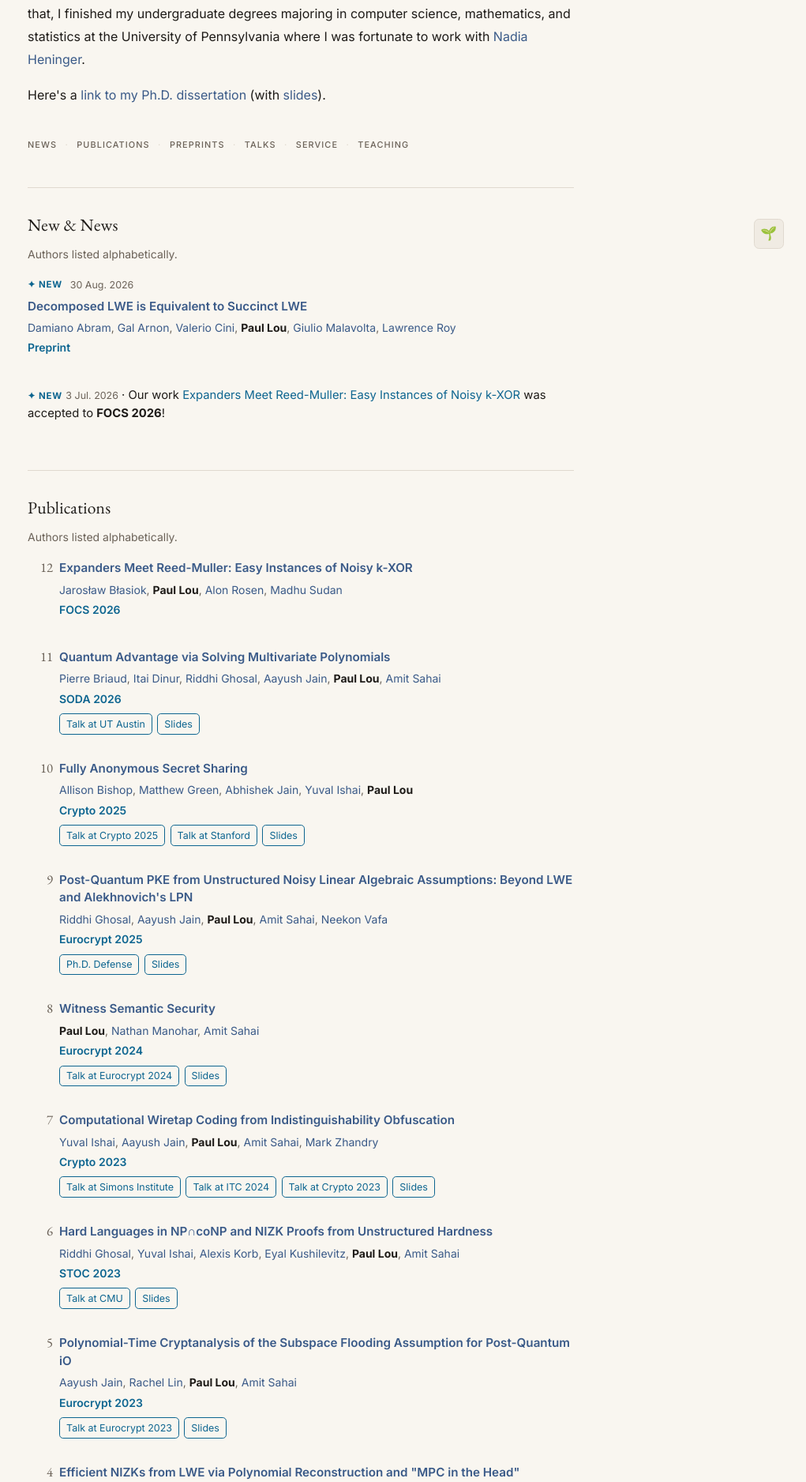
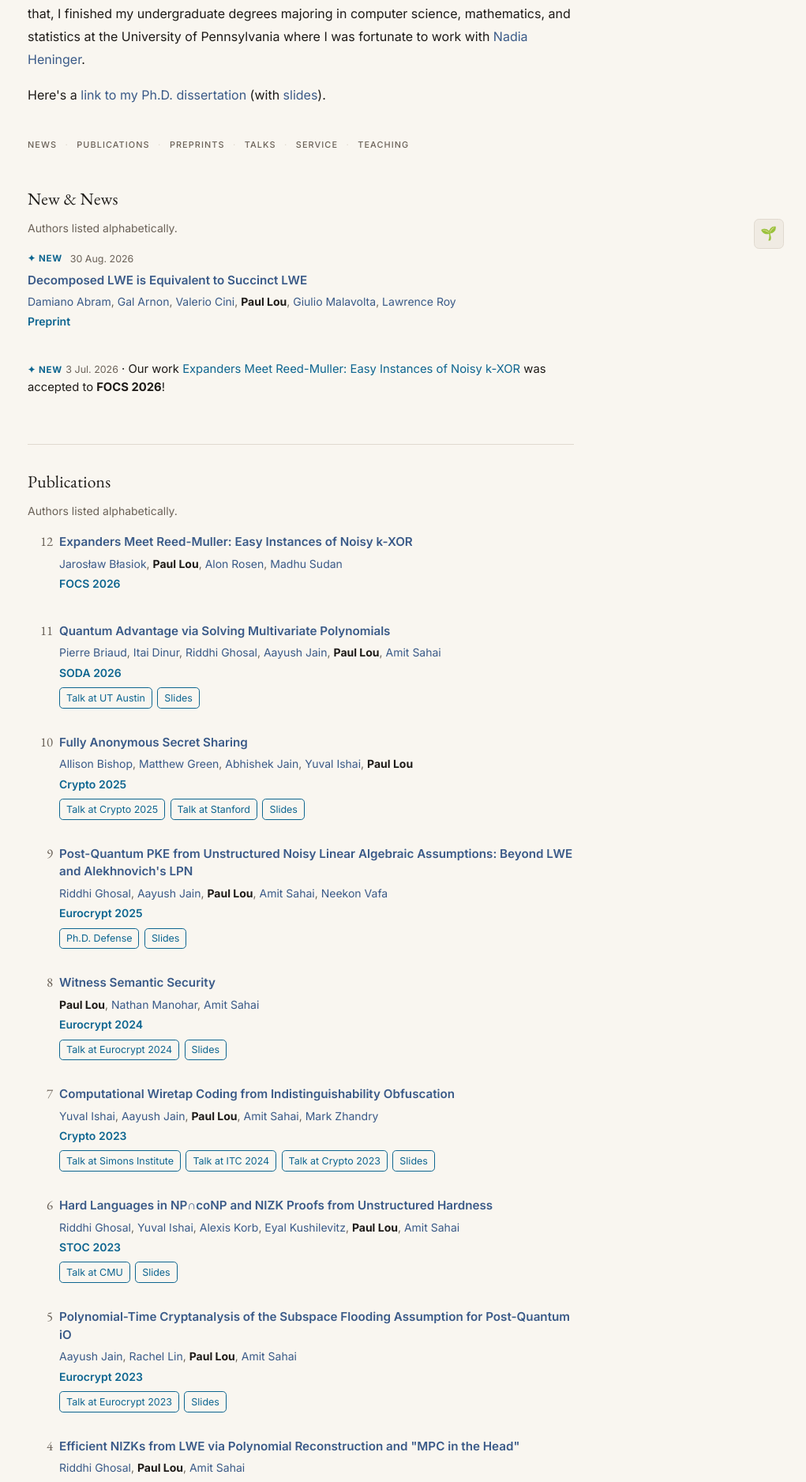
Before and after one commit to pslou/pslou.github.io, a Jekyll site: the page built from index.html, in a window 1280 px wide. Shown: the part 509-2385 px from the top of the page at 79% size, without its empty margins (259-1280 px from the left). Built offline with Jekyll 4.4.1, drawn with Linux system fonts in a browser that asks for light colours.

Commit message:
update personal

```diff
--- a/assets/css/main.css
+++ b/assets/css/main.css
@@ -370,6 +370,8 @@ a:hover {
 .page-section {
   margin-top: 2.75rem;
   scroll-margin-top: 5rem; /* breathing room below sticky header */
+}
+.page-section + .page-section {
   border-top: 1px solid var(--c-border);
   padding-top: 2rem;
 }
```
